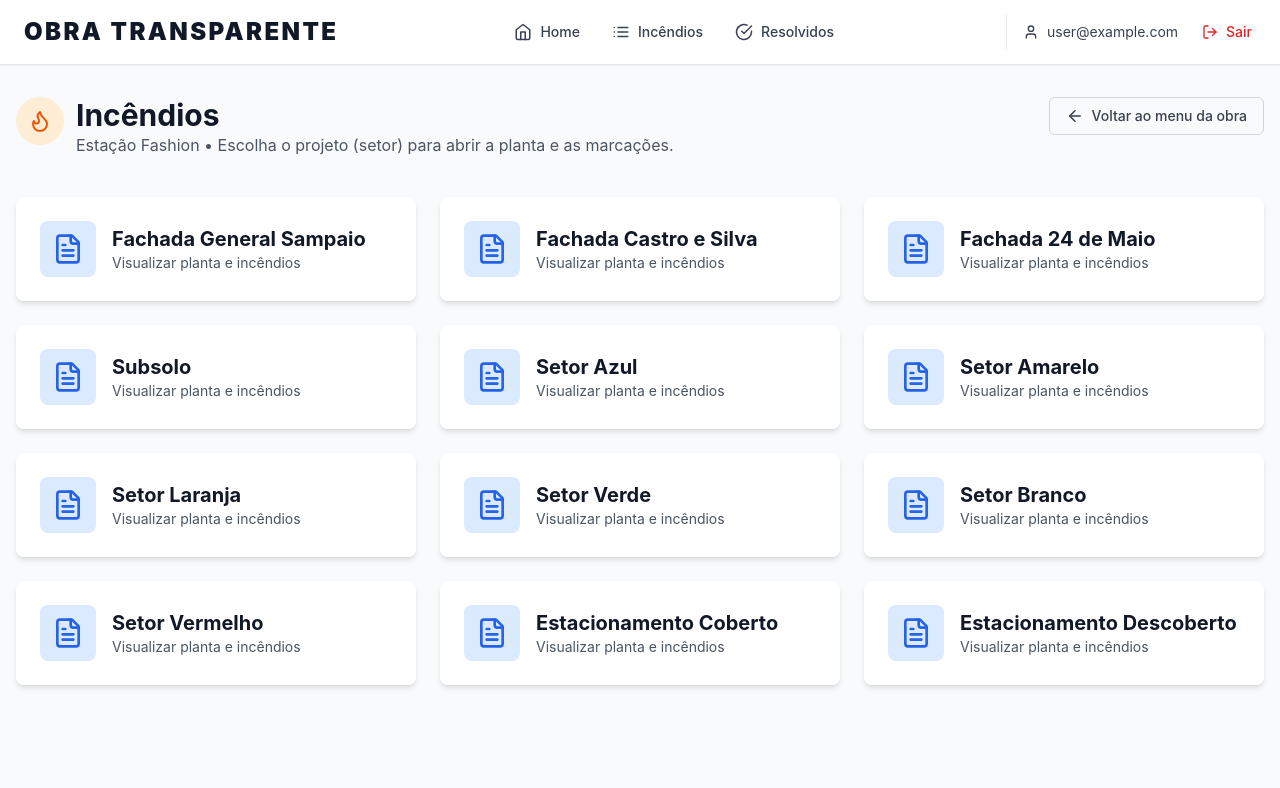
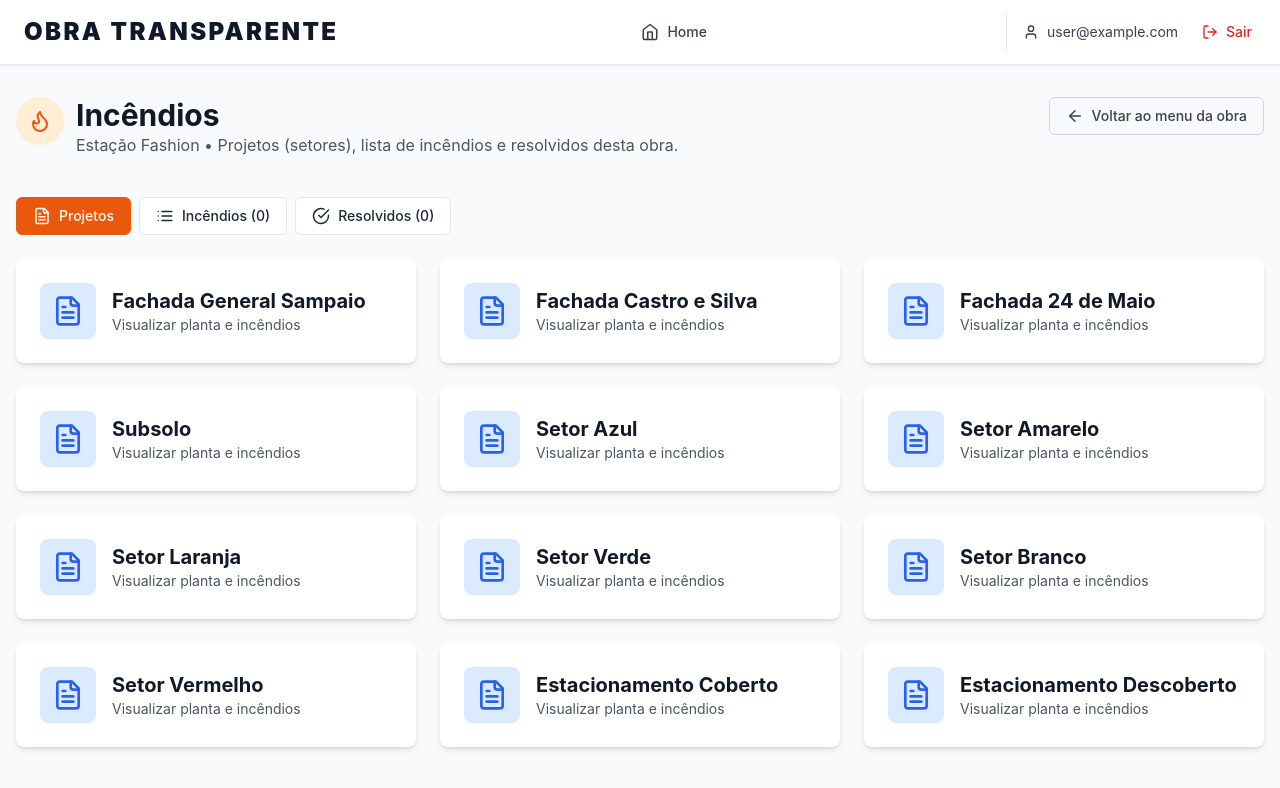
Before and after one commit to vitormelov/Incendio, a React (Vite) app: page /obra/estacao-fashion/incendios in a window 1280 px wide. Shown: the top 788 px of the page. Built offline with nearby package versions, Linux system fonts and the light colour scheme; no server answers; the database is empty; sample sign-in values are in the browser's storage.

Commit message:
patch 0405261527 - incendio nas obras

```diff
--- a/src/App.tsx
+++ b/src/App.tsx
@@ -24,7 +24,7 @@ import { useState, useEffect } from 'react';
 import { Incendio } from './types';
 import { getIncendios, updateIncendio, formatLocalDate, getUserNameByEmail, deleteIncendio } from './services/firestore';
 import { getCurrentUser, logout, onAuthChange, isAdmin } from './services/auth';
-import { Home, List, LogOut, User, Shield, CheckCircle, Menu, X } from 'lucide-react';
+import { Home, LogOut, User, Shield, Menu, X } from 'lucide-react';
 import { User as FirebaseUser } from 'firebase/auth';
 
 function App() {
@@ -120,14 +120,7 @@ function App() {
                       <Home size={18} />
                       <span>Home</span>
                     </NavLink>
-                    <NavLink to="/todos-incendios" className={({ isActive }) => getNavLinkClass(isActive)}>
-                      <List size={18} />
-                      <span>Incêndios</span>
-                    </NavLink>
-                    <NavLink to="/incendios-apagados" className={({ isActive }) => getNavLinkClass(isActive)}>
-                      <CheckCircle size={18} />
-                      <span>Resolvidos</span>
-                    </NavLink>
+                    {/* Incêndios/Resolvidos agora ficam dentro da obra em /obra/:obraId/incendios */}
                     {isAdmin(user) && (
                       <NavLink to="/admin" className={({ isActive }) => getNavLinkClass(isActive)}>
                         <Shield size={18} />
@@ -173,22 +166,7 @@ function App() {
                       <Home size={18} />
                       <span>Home</span>
                     </NavLink>
-                    <NavLink
-                      to="/todos-incendios"
-                      onClick={() => setMobileMenuOpen(false)}
-                      className={({ isActive }) => getNavLinkClass(isActive)}
-                    >
-                      <List size={18} />
-                      <span>Incêndios</span>
-                    </NavLink>
-                    <NavLink
-                      to="/incendios-apagados"
-                      onClick={() => setMobileMenuOpen(false)}
-                      className={({ isActive }) => getNavLinkClass(isActive)}
-                    >
-                      <CheckCircle size={18} />
-                      <span>Resolvidos</span>
-                    </NavLink>
+                    {/* Incêndios/Resolvidos agora ficam dentro da obra em /obra/:obraId/incendios */}
                     {isAdmin(user) && (
                       <NavLink
                         to="/admin"
--- a/src/components/IncendioList.tsx
+++ b/src/components/IncendioList.tsx
@@ -19,6 +19,7 @@ interface IncendioListProps {
   showEditButton?: boolean; // Para controlar se mostra o botão de editar
   showDeleteButton?: boolean; // Para controlar se mostra o botão de deletar (apenas admin)
   allowDelete?: boolean; // Permite deletar (ex.: admin ou colaborador)
+  hideObraSetorFilters?: boolean; // Oculta filtros de obra e setor (ex.: quando já estamos dentro de uma obra)
 }
 
 type StatusFilter = '' | 'aberto' | 'atrasado';
@@ -33,7 +34,8 @@ export default function IncendioList({
   showStatusFilter = true,
   showEditButton = false,
   showDeleteButton = false,
-  allowDelete
+  allowDelete,
+  hideObraSetorFilters = false
 }: IncendioListProps) {
   const user = getCurrentUser();
   const userIsAdmin = isAdmin(user);
@@ -143,7 +145,11 @@ export default function IncendioList({
           className={`grid grid-cols-1 md:grid-cols-2 ${
             !setor
               ? showStatusFilter
-                ? 'lg:grid-cols-6'
+                ? hideObraSetorFilters
+                  ? 'lg:grid-cols-4'
+                  : 'lg:grid-cols-6'
+                : hideObraSetorFilters
+                ? 'lg:grid-cols-3'
                 : 'lg:grid-cols-5'
               : showStatusFilter
               ? 'lg:grid-cols-5'
@@ -151,7 +157,7 @@ export default function IncendioList({
           } gap-3`}
         >
           {/* Filtro por Obra */}
-          {!setor && (
+          {!setor && !hideObraSetorFilters && (
             <select
               value={filters.obraId}
               onChange={(e) => {
@@ -174,7 +180,7 @@ export default function IncendioList({
           )}
 
           {/* Filtro por Setor */}
-          {!setor && (
+          {!setor && !hideObraSetorFilters && (
             <select
               value={filters.setor}
               onChange={(e) => setFilters({ ...filters, setor: e.target.value })}
--- a/src/pages/ObraIncendiosPage.tsx
+++ b/src/pages/ObraIncendiosPage.tsx
@@ -1,9 +1,17 @@
+import { useEffect, useMemo, useState } from 'react';
 import { Link, useParams } from 'react-router-dom';
-import { ArrowLeft, FileText, Flame } from 'lucide-react';
+import { ArrowLeft, CheckCircle, FileText, Flame, List } from 'lucide-react';
 import { getObraById, getSetoresByObraId } from '../config/setores';
+import IncendioList from '../components/IncendioList';
+import { Incendio } from '../types';
+import { formatLocalDate, getIncendios, updateIncendio } from '../services/firestore';
 
 export default function ObraIncendiosPage() {
   const { obraId } = useParams<{ obraId: string }>();
+  const [tab, setTab] = useState<'projetos' | 'incendios' | 'resolvidos'>('projetos');
+  const [allIncendios, setAllIncendios] = useState<Incendio[]>([]);
+  const [loadingList, setLoadingList] = useState(false);
+  const [errorList, setErrorList] = useState('');
 
   if (!obraId) {
     return (
@@ -15,6 +23,45 @@ export default function ObraIncendiosPage() {
 
   const obra = getObraById(obraId);
   const setores = getSetoresByObraId(obraId);
+
+  const loadAll = async () => {
+    try {
+      setLoadingList(true);
+      setErrorList('');
+      const results = await Promise.all(setores.map((s) => getIncendios(s.id)));
+      const merged = results.flat();
+      const map = new Map<string, Incendio>();
+      for (const inc of merged) map.set(inc.id, inc);
+      const unique = Array.from(map.values());
+      unique.sort((a, b) => new Date(b.createdAt).getTime() - new Date(a.createdAt).getTime());
+      setAllIncendios(unique);
+    } catch (err) {
+      console.error('Erro ao carregar incêndios da obra:', err);
+      setErrorList('Não foi possível carregar os incêndios desta obra.');
+    } finally {
+      setLoadingList(false);
+    }
+  };
+
+  useEffect(() => {
+    void loadAll();
+    // eslint-disable-next-line react-hooks/exhaustive-deps
+  }, [obraId]);
+
+  const incendiosAbertos = useMemo(() => allIncendios.filter((i) => !i.dataFoiApagada), [allIncendios]);
+  const incendiosResolvidos = useMemo(() => allIncendios.filter((i) => !!i.dataFoiApagada), [allIncendios]);
+
+  const handleResolve = async (id: string) => {
+    try {
+      const hoje = new Date();
+      const dataFoiApagada = formatLocalDate(hoje);
+      await updateIncendio(id, { dataFoiApagada });
+      await loadAll();
+    } catch (err) {
+      console.error('Erro ao marcar incêndio como resolvido:', err);
+      alert('Erro ao marcar incêndio como resolvido');
+    }
+  };
 
   if (!obra) {
     return (
@@ -40,7 +87,9 @@ export default function ObraIncendiosPage() {
             </div>
             <div>
               <h1 className="text-3xl font-bold text-gray-900">Incêndios</h1>
-              <p className="text-gray-600">{obra.nome} • Escolha o projeto (setor) para abrir a planta e as marcações.</p>
+              <p className="text-gray-600">
+                {obra.nome} • Projetos (setores), lista de incêndios e resolvidos desta obra.
+              </p>
             </div>
           </div>
           <Link
@@ -52,6 +101,47 @@ export default function ObraIncendiosPage() {
           </Link>
         </div>
 
+        <div className="mb-6 flex flex-wrap gap-2">
+          <button
+            type="button"
+            onClick={() => setTab('projetos')}
+            className={`inline-flex items-center rounded-md px-4 py-2 text-sm font-medium border ${
+              tab === 'projetos'
+                ? 'bg-orange-600 text-white border-orange-600'
+                : 'bg-white text-gray-800 border-gray-200 hover:bg-gray-50'
+            }`}
+          >
+            <FileText size={18} className="mr-2" />
+            Projetos
+          </button>
+          <button
+            type="button"
+            onClick={() => setTab('incendios')}
+            className={`inline-flex items-center rounded-md px-4 py-2 text-sm font-medium border ${
+              tab === 'incendios'
+                ? 'bg-gray-900 text-white border-gray-900'
+                : 'bg-white text-gray-800 border-gray-200 hover:bg-gray-50'
+            }`}
+          >
+            <List size={18} className="mr-2" />
+            Incêndios ({incendiosAbertos.length})
+          </button>
+          <button
+            type="button"
+            onClick={() => setTab('resolvidos')}
+            className={`inline-flex items-center rounded-md px-4 py-2 text-sm font-medium border ${
+              tab === 'resolvidos'
+                ? 'bg-green-700 text-white border-green-700'
+                : 'bg-white text-gray-800 border-gray-200 hover:bg-gray-50'
+            }`}
+          >
+            <CheckCircle size={18} className="mr-2" />
+            Resolvidos ({incendiosResolvidos.length})
+          </button>
+        </div>
+
+        {tab === 'projetos' && (
+          <>
             {setores.length === 0 ? (
               <div className="bg-white rounded-lg shadow-md p-8 text-center text-gray-600">
                 Nenhum setor cadastrado para esta obra ainda.
@@ -79,6 +169,31 @@ export default function ObraIncendiosPage() {
                 ))}
               </div>
             )}
+          </>
+        )}
+
+        {tab !== 'projetos' && (
+          <div className="space-y-4">
+            {errorList && (
+              <div className="rounded-md border border-red-300 bg-red-50 px-4 py-3 text-red-700">{errorList}</div>
+            )}
+            {loadingList ? (
+              <div className="py-12 text-center text-gray-500">Carregando incêndios...</div>
+            ) : (
+              <IncendioList
+                incendios={tab === 'incendios' ? incendiosAbertos : incendiosResolvidos}
+                onEdit={() => {}}
+                onDelete={() => {}}
+                onResolve={tab === 'incendios' ? handleResolve : undefined}
+                showResolveButton={tab === 'incendios'}
+                showStatusFilter={tab === 'incendios'}
+                showEditButton={false}
+                showDeleteButton={false}
+                hideObraSetorFilters={true}
+              />
+            )}
+          </div>
+        )}
       </div>
     </div>
   );
```
Lines whose indentation alone changed are shown as unchanged.
